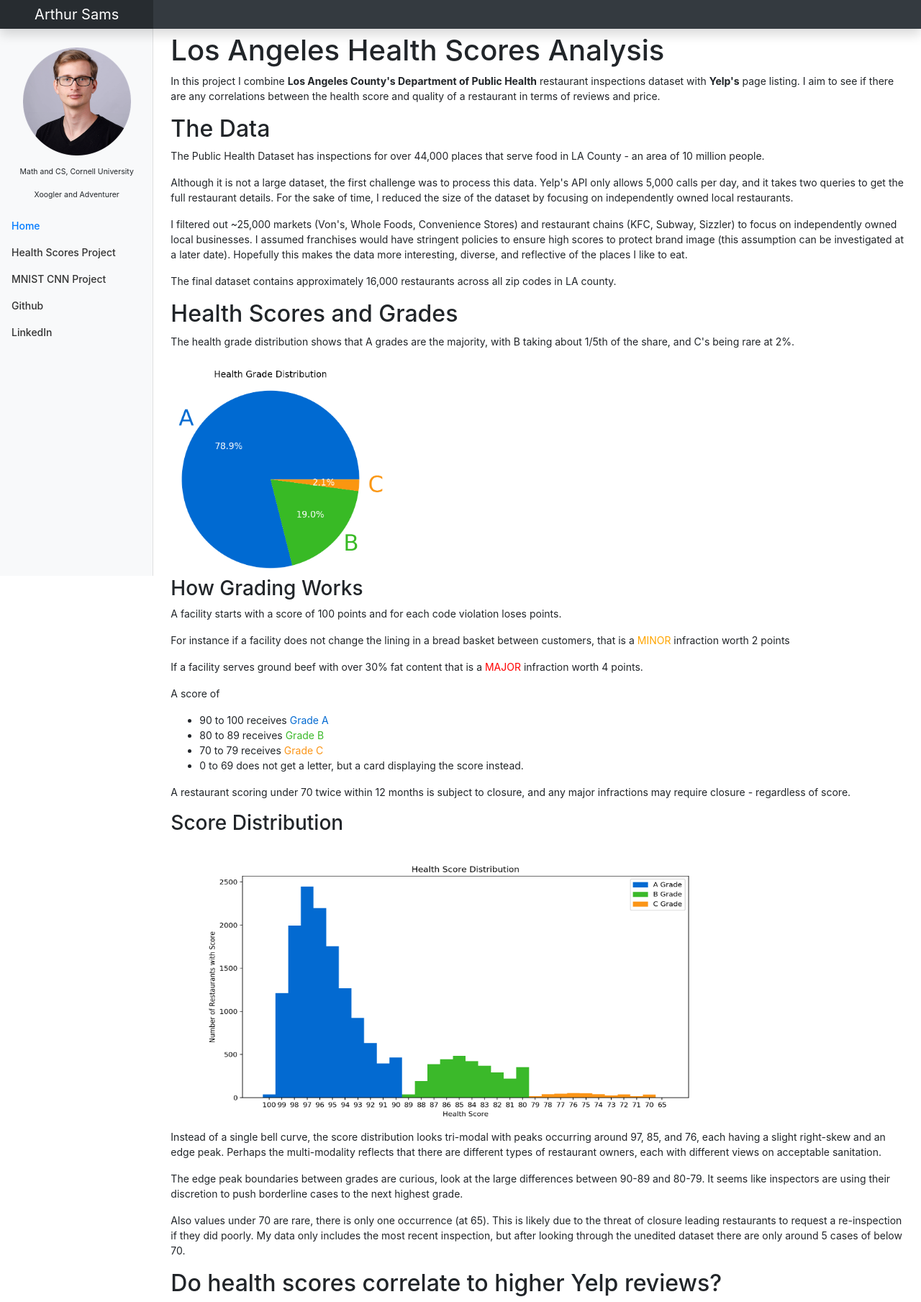
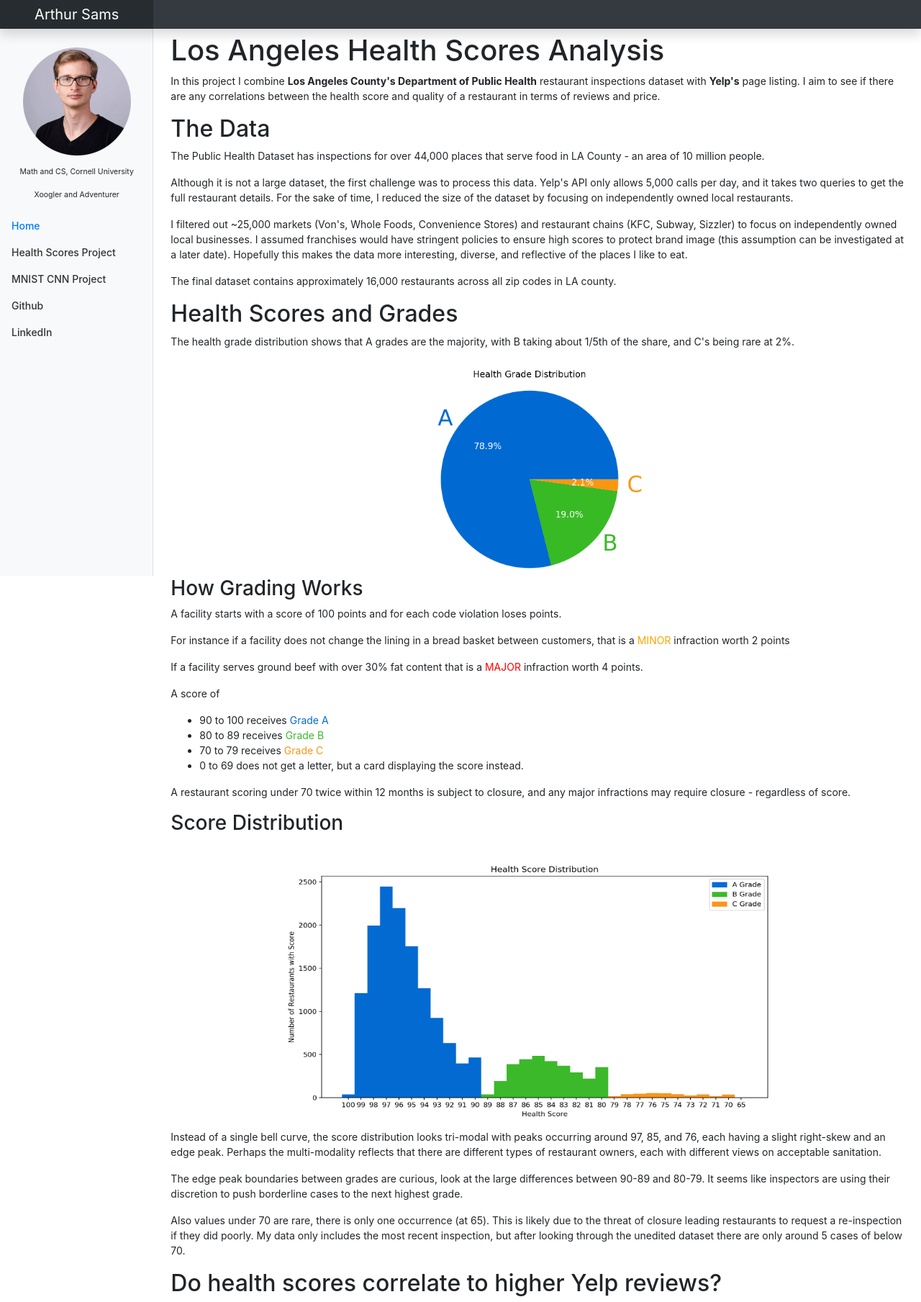
Before and after one commit to aasams258/my_site, a Python web app: template flask/templates/health_scores.html in a window 1280 px wide. Shown: the top 1809 px of the page at 72% size. Run offline with Jinja, Linux system fonts and the light colour scheme; the template is opened without the code that fills it, so the values that code supplies are empty; some libraries are stand-ins or nearby versions.

Commit message:
Centering Images

```diff
--- a/flask/templates/digits.html
+++ b/flask/templates/digits.html
@@ -34,7 +34,7 @@
 
   <p> The model is from the Tensorflow MNIST tutorial. It consists of two sets of convolution with ReLU activation and max pooling,
     a fully connected layer with dropout, then a logits layer for the 10 possible output classes.</p>
-  <img src="static/img/digits_project/mnist_cnn.png" width="420" height="140" class="center">
+  <img src="static/img/digits_project/mnist_cnn.png" width="420" height="140" class="mx-auto d-block">
   <p> It was trained on batches of 100 images for 20,000 iterations taking about 1 hour, resulting in a 97% accuracy. </p>
   <p> When first tested with my own hand drawn images the accuracy was very poor. It was particulary bad at guessing <i> 7's </i> and <i> 1's </i>.
       This sounded like a domain adapaton problem: the input from canvas tool did not look close enough to the training data.
@@ -53,7 +53,7 @@
       leading to improved domain adaptation.
   </p>
   <br>
-  <img src="static/img/digits_project/ml_infra_diagram.png" width="420" height="180" class="center">
+  <img src="static/img/digits_project/ml_infra_diagram.png" width="420" height="180" class="mx-auto d-block">
   <br>
   <ol>
     <li> The user draws a digit on the canvas element, which is sent to the Flask backend. </li>
--- a/flask/templates/health_scores.html
+++ b/flask/templates/health_scores.html
@@ -1,5 +1,4 @@
 {% extends "layout.html" %}
-{% set v_global = "health" %}
 {% block content %}
   <h1>Los Angeles Health Scores Analysis</h1>
 
@@ -20,7 +19,7 @@
   <h2> Health Scores and Grades </h2>
 
   <p> The health grade distribution shows that A grades are the majority, with B taking about 1/5th of the share, and C's being rare at 2%. </p>
-  <img src="static/img/health_project/grade_pie_chart.png" width="300" height="300" class="center">
+  <img src="static/img/health_project/grade_pie_chart.png" width="300" height="300" class="mx-auto d-block">
 
   <h3> How Grading Works </h3>
   <p> A facility starts with a score of 100 points and for each code violation loses points.</p>
@@ -36,7 +35,7 @@
   <p> A restaurant scoring under 70 twice within 12 months is subject to closure, and any major infractions may require closure - regardless of score.</p>
 
   <h3> Score Distribution </h3>
-  <img src="static/img/health_project/health_score_barplot.png" width="800" height="400" class="center">
+  <img src="static/img/health_project/health_score_barplot.png" width="800" height="400" class="mx-auto d-block">
   <p> Instead of a single bell curve, the score distribution looks tri-modal with peaks occurring around 97, 85, and 76, each having a slight right-skew and an edge peak.
       Perhaps the multi-modality reflects that there are different types of restaurant owners, each with different views on acceptable sanitation. </p>
 
@@ -49,14 +48,14 @@
       My data only includes the most recent inspection, but after looking through the unedited dataset there are only around 5 cases of below 70.</p>
 
   <h2> Do health scores correlate to higher Yelp reviews? </h2>
-  <img src="static/img/health_project/avg_yelp_v_health_scores.png" width="800" height="500" class="center">
+  <img src="static/img/health_project/avg_yelp_v_health_scores.png" width="800" height="500" class="mx-auto d-block">
     <p> There looks to be a positive correlation between health score and average Yelp review. The average Yelp review seems to increase by around a third of a star
         from the C's to the A's </p>
 
     <p> We saw from the grade distributions that there is not much data in the C range (2%), if we had more points the averages may show less variance and converge
         towards the regression line. </p>
 
-    <img src="static/img/health_project/yelp_v_health_scores.png" width="800" height="500" class="center">
+    <img src="static/img/health_project/yelp_v_health_scores.png" width="800" height="500" class="mx-auto d-block">
     <p> Looking at a normalized distribution of stars it seems higher health scores have more 4 star and fewer 3 star restaurants.
         4 stars are positively correlated with increasing health score (R=0.56) and 3's are negatively correlated (R=0.70).
         All other scores are relatively evenly distributed and make up less than 20% of reviews. The flat trends in 1, 2, and 5's
@@ -67,7 +66,7 @@
   <p> Yelp's API offers no metric for popularity, but we can look at the number of customer reviews as a proxy for popularity.
       Perhaps people see the health grade and avoid coming to less sanitary scoring establishments.
   </p>
-  <img src="static/img/health_project/review_vs_heatlh.png" width="800" height="400" class="center">
+  <img src="static/img/health_project/review_vs_heatlh.png" width="800" height="400" class="mx-auto d-block">
   <p> Without the regression line, it's hard to notice the downward trend. The correlation coefficient is low,
       and the points look like noise based around 200. </p>
   <!-- Perhaps try to plot the review counts frequency and see if it is gaussian? -->
@@ -77,7 +76,7 @@
   <p> Yelp rates the price in terms of dollar signs. The scale ranges from <span style="color: #03a503"> $ </span> costing around $10
       to the most expensive <span style="color: #03a503"> $$$$ </span> at over $60 per person.</p>
 
-  <img src="static/img/health_project/price_barplot.png" width="800" height="400" class="center">
+  <img src="static/img/health_project/price_barplot.png" width="800" height="400" class="mx-auto d-block">
   <p> The distribution of prices seems to indicate that as grade increases the share of <span style="color: #03a503"> $$$ </span> and <span style="color: #03a503"> $$$$ </span> restaurants increase. </p>
 
   <p> There are only 4 <span style="color: #03a503"> $$$$ </span> C restaurants (compared to A's which have 114).
--- a/flask/templates/homepage.html
+++ b/flask/templates/homepage.html
@@ -2,5 +2,5 @@
 
 {% block content %}
 <h1> Welcome </h1>
-<p> This is a site I am playing with. My interests are...</p>
+<p> My name is Arthur, and this is a webpage I am creating. </p>
 {% endblock %}
--- a/flask/templates/layout.html
+++ b/flask/templates/layout.html
@@ -57,7 +57,7 @@
                 <p> Xoogler and Adventurer </p>
               </div>
               <li class="nav-item">
-                <a class="nav-link active" href="{{ url_for('homepage') }}"> Home </a>
+                <a class="nav-link active" href="{{ url_for('index') }}"> Home </a>
               </li>
               <li class="nav-item">
                   <a class="nav-link" href="{{ url_for('health_scores') }}">
```
Also changed, not shown: flask/static/css/layout.css (line endings or trailing spaces).
